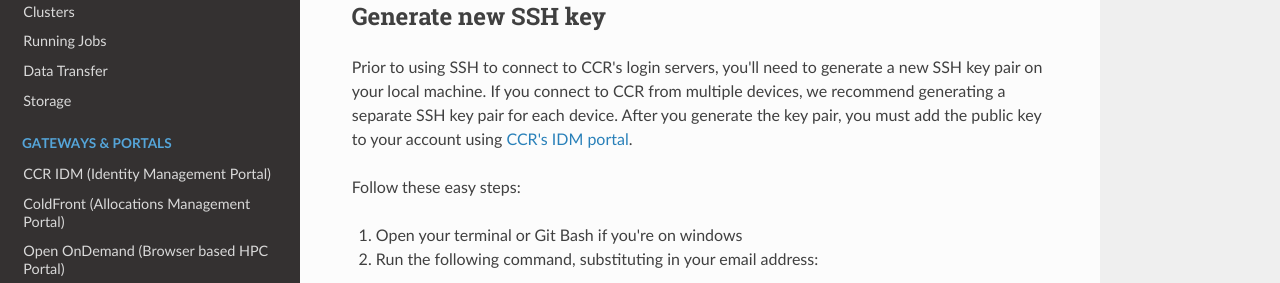
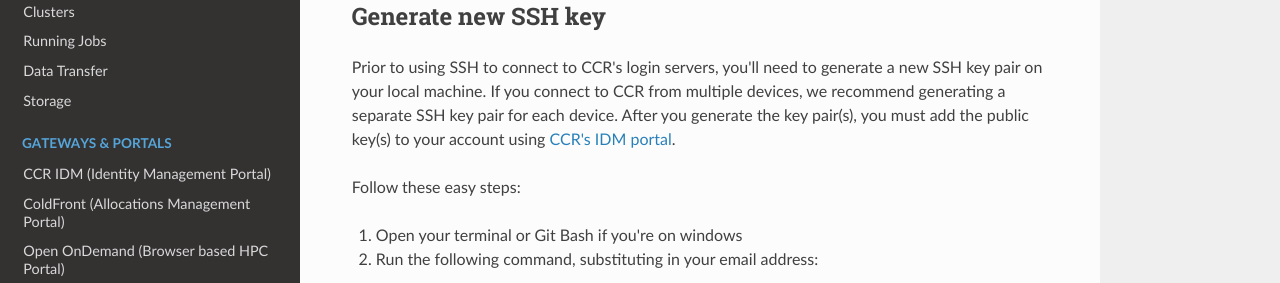
Before and after one commit to ubccr/ccrdocs, an MkDocs documentation site: the page built from pages/hpc/login.md, in a window 1280 px wide and 900 px high, scrolled down 1132 px. Shown: the part 200-483 px from the top of the window. Built offline with MkDocs 1.6.1, drawn with Linux system fonts in a browser that asks for light colours; nearby versions of some CDN libraries.

```diff
--- a/pages/hpc/login.md
+++ b/pages/hpc/login.md
@@ -44,7 +44,7 @@ Using the SSH protocol, you can connect and authenticate to CCR login nodes with
 ## Generate new SSH key
 
 Prior to using SSH to connect to CCR's login servers, you'll need to generate a new SSH key pair on your local machine. If you connect to CCR from multiple devices, we recommend generating a separate SSH key pair for each device.  After you generate
-the key pair, you must add the public key to your account using [CCR's IDM portal](https://idm.ccr.buffalo.edu/sshkey).
+the key pair(s), you must add the public key(s) to your account using [CCR's IDM portal](https://idm.ccr.buffalo.edu/sshkey).
 
 Follow these easy steps:
 
```
